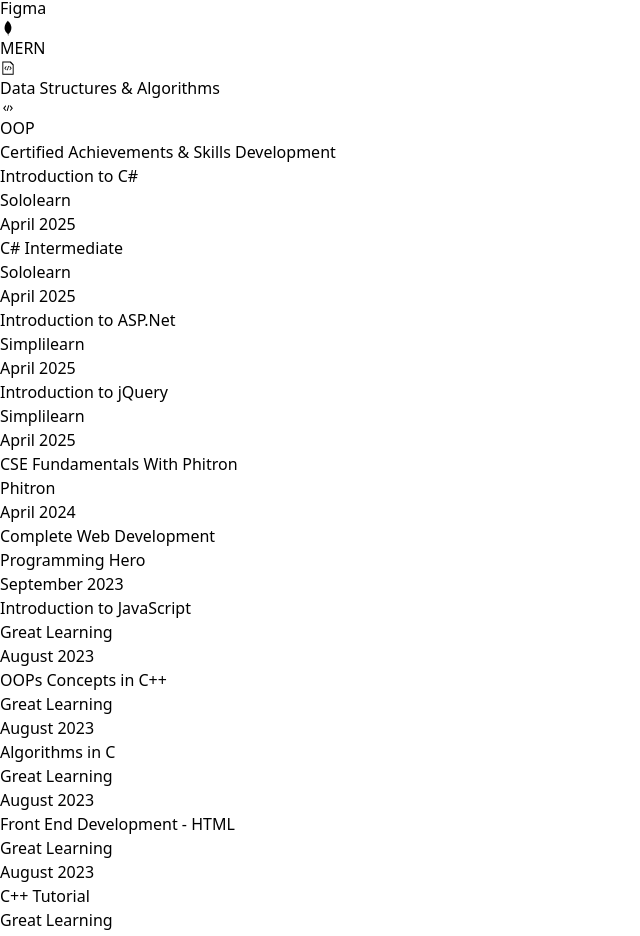
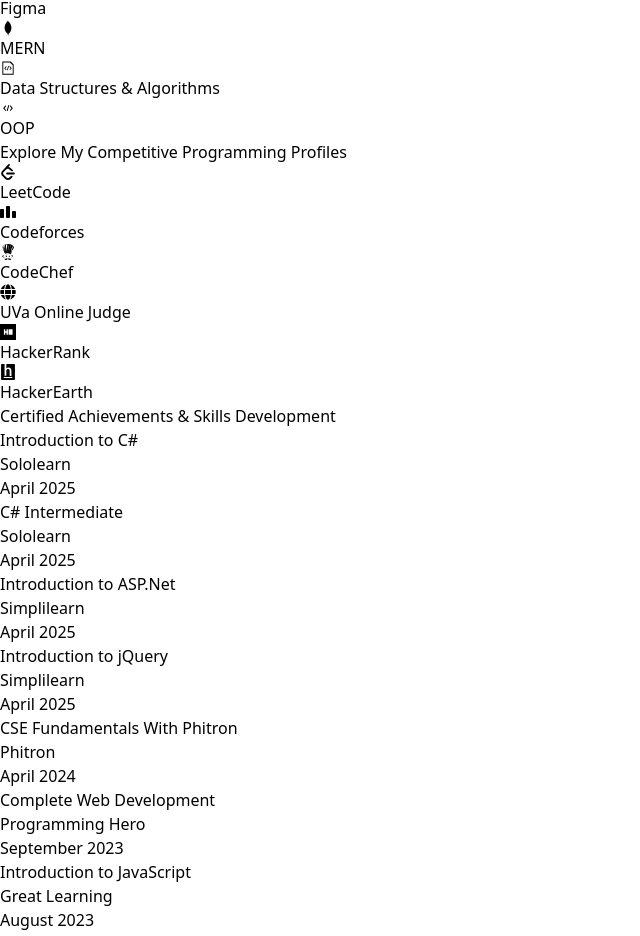
Before and after one commit to Nirob-Barman/MyPortfolio, a React (Vite) app: page / in a window 1280 px wide. Shown: the part 5510-6446 px from the top of the page, without its empty margins (0-640 px from the left). Built offline with nearby package versions, Linux system fonts and the light colour scheme.

Commit message:
Add Problem Solving Profiles section with icons and platform links

```diff
--- a/src/Home/Home/Home.jsx
+++ b/src/Home/Home/Home.jsx
@@ -1,6 +1,7 @@
 import About from "../../Shared/About";
 import Certifications from "../../Shared/Certifications";
 import Introduction from "../../Shared/Introduction";
+import ProblemSolving from "../../Shared/ProblemSolving";
 import Projects from "../../Shared/Projects";
 import Skills from "../../Shared/Skills";
 import Contact from "../../Shared/contact";
@@ -12,6 +13,7 @@ const Home = () => {
             <About />
             <Projects />
             <Skills />
+            <ProblemSolving />
             <Certifications />
             <Contact />
         </div>
--- /dev/null
+++ b/src/Shared/ProblemSolving.jsx
@@ -0,0 +1,35 @@
+import { FaGlobe } from 'react-icons/fa';
+import { SiLeetcode, SiCodeforces, SiCodechef, SiHackerrank, SiHackerearth } from "react-icons/si";
+
+const profiles = [
+    { name: "LeetCode", url: "https://leetcode.com/u/nirob-barman-19/", icon: <SiLeetcode /> },
+    { name: "Codeforces", url: "https://codeforces.com/profile/rsnirob", icon: <SiCodeforces /> },
+    { name: "CodeChef", url: "https://www.codechef.com/users/nirob_barman", icon: <SiCodechef /> },
+    { name: "UVa Online Judge", url: "https://uhunt.onlinejudge.org/id/966628", icon: <FaGlobe /> },
+    { name: "HackerRank", url: "https://www.hackerrank.com/profile/Nirob_Barman", icon: <SiHackerrank /> },
+    { name: "HackerEarth", url: "https://www.hackerearth.com/@nirob.barman", icon: <SiHackerearth /> },
+];
+
+const ProblemSolving = () => {
+    return (
+        <section id="ProblemSolving" className="my-16">
+            <h2 className="text-center text-3xl font-bold mb-8 text-gray-800">Explore My Competitive Programming Profiles</h2>
+            <div className="grid gap-8 sm:grid-cols-2 md:grid-cols-2 lg:grid-cols-3">
+                {profiles.map((profile, index) => (
+                    <a
+                        key={index}
+                        href={profile.url}
+                        target="_blank"
+                        rel="noopener noreferrer"
+                        className="flex flex-col items-center bg-white rounded-lg p-4 shadow-md hover:shadow-xl transition-all hover:bg-blue-100"
+                    >
+                        <span className="text-5xl mb-3 text-blue-600">{profile.icon}</span>
+                        <span className="text-lg font-semibold text-gray-600">{profile.name}</span>
+                    </a>
+                ))}
+            </div>
+        </section>
+    );
+};
+
+export default ProblemSolving;
```
